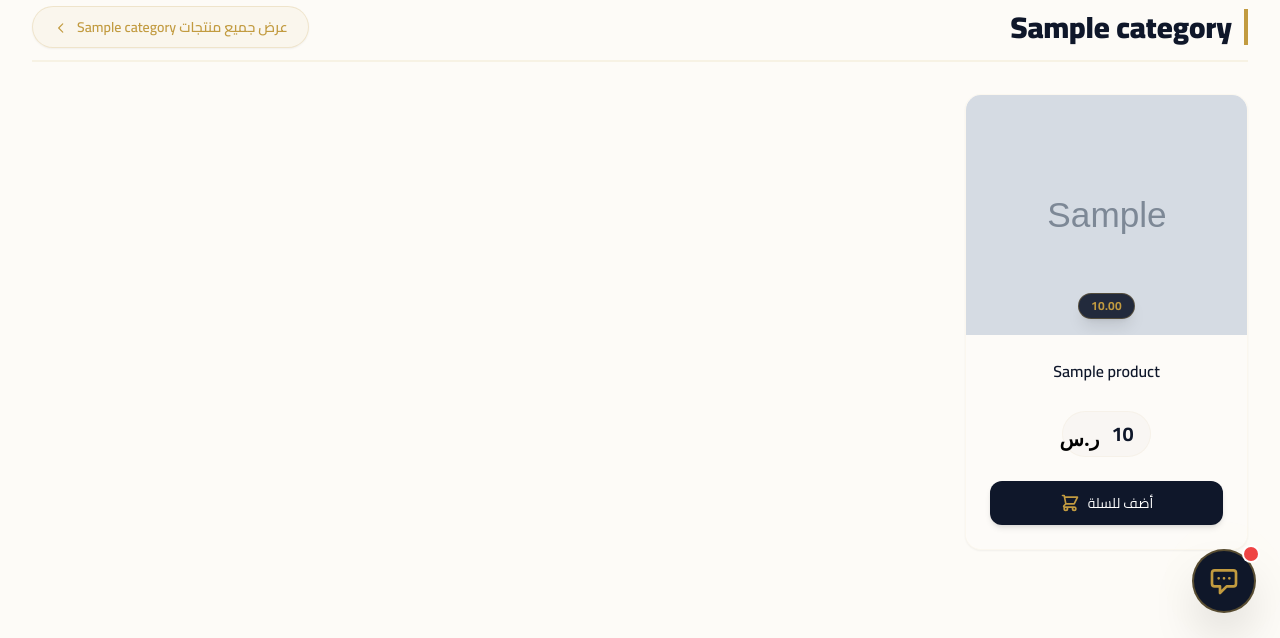
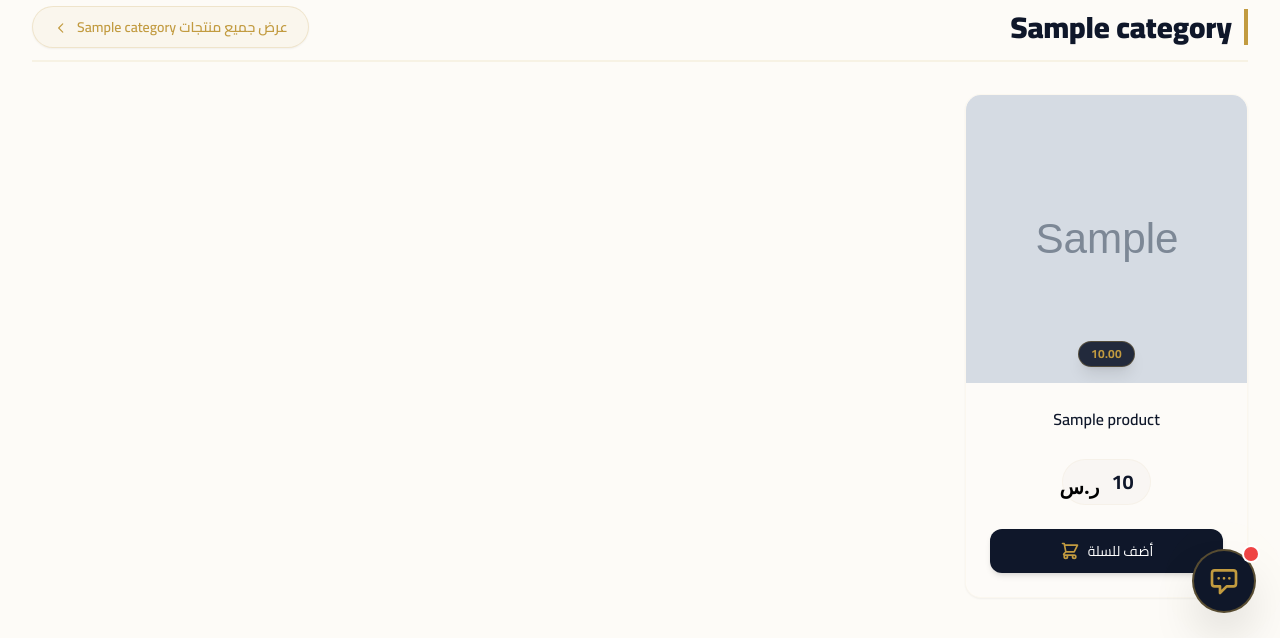
Before and after one commit to alghzwanik9/honey-store, a Laravel app: page / in a window 1280 px wide. Shown: the part 163-801 px from the top of the page. Run offline with Laravel 12, Linux system fonts and the light colour scheme; tables that the repository leaves empty hold one stand-in row (values such as "Sample post"); grey boxes marked "Sample" are stand-in pictures; style sheets or scripts are compiled from the project's sources.

Commit message:
إصلاح الصور وتنسيق الشبكة وضبط عنوان الموقع

```diff
--- a/resources/views/components/layout.blade.php
+++ b/resources/views/components/layout.blade.php
@@ -5,7 +5,7 @@
     <meta charset="utf-8">
     <meta name="viewport" content="width=device-width, initial-scale=1">
     <meta name="csrf-token" content="{{ csrf_token() }}">
-    <title>{{ $title ?? 'متجر العسل' }}</title>
+    <title>{{ $title ? $title . ' - متجر وادي الجرفة' : 'متجر وادي الجرفة' }}</title>
 
     {{-- Google Fonts: Cairo --}}
     <link rel="preconnect" href="https://fonts.googleapis.com">
--- a/resources/views/home.blade.php
+++ b/resources/views/home.blade.php
@@ -65,7 +65,7 @@
                     <a href="{{ route('products.show', $product) }}" class="flex flex-col grow">
 
                         {{-- صورة المنتج --}}
-                        <div class="relative h-48 md:h-60 w-full bg-gray-50 overflow-hidden">
+                        <div class="relative h-64 md:h-72 w-full bg-gray-50 overflow-hidden">
 
                             {{-- Badge: نفد قريباً --}}
                             @if($isLowStock)
@@ -211,7 +211,7 @@
 
                         <div class="bg-brand-cream-light rounded-2xl shadow-sm border border-brand-gold/5 overflow-hidden flex flex-col h-full hover:shadow-2xl hover:-translate-y-1.5 transition-all duration-300 group animate-fade-in-up {{ $staggerClass }}">
                             <a href="{{ route('products.show', $product) }}" class="flex flex-col grow">
-                                <div class="relative h-48 md:h-60 w-full bg-gray-50 overflow-hidden text-center">
+                                <div class="relative h-64 md:h-72 w-full bg-gray-50 overflow-hidden text-center">
                                     @if($isLowStock)
                                     <div class="absolute top-2 right-2 z-10">
                                         <span class="bg-red-500 text-white text-[10px] font-black px-2.5 py-1 rounded-full shadow-md animate-pulse">ينفد قريباً</span>
```
